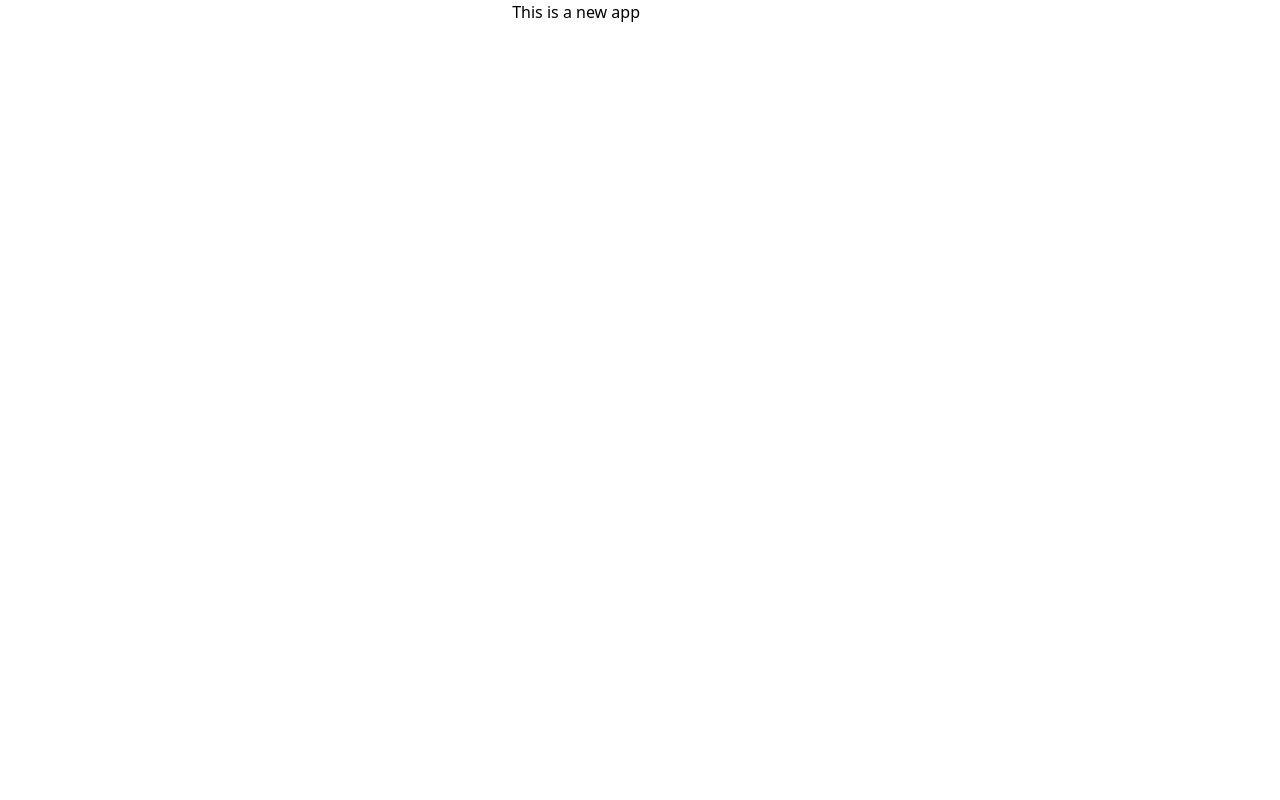
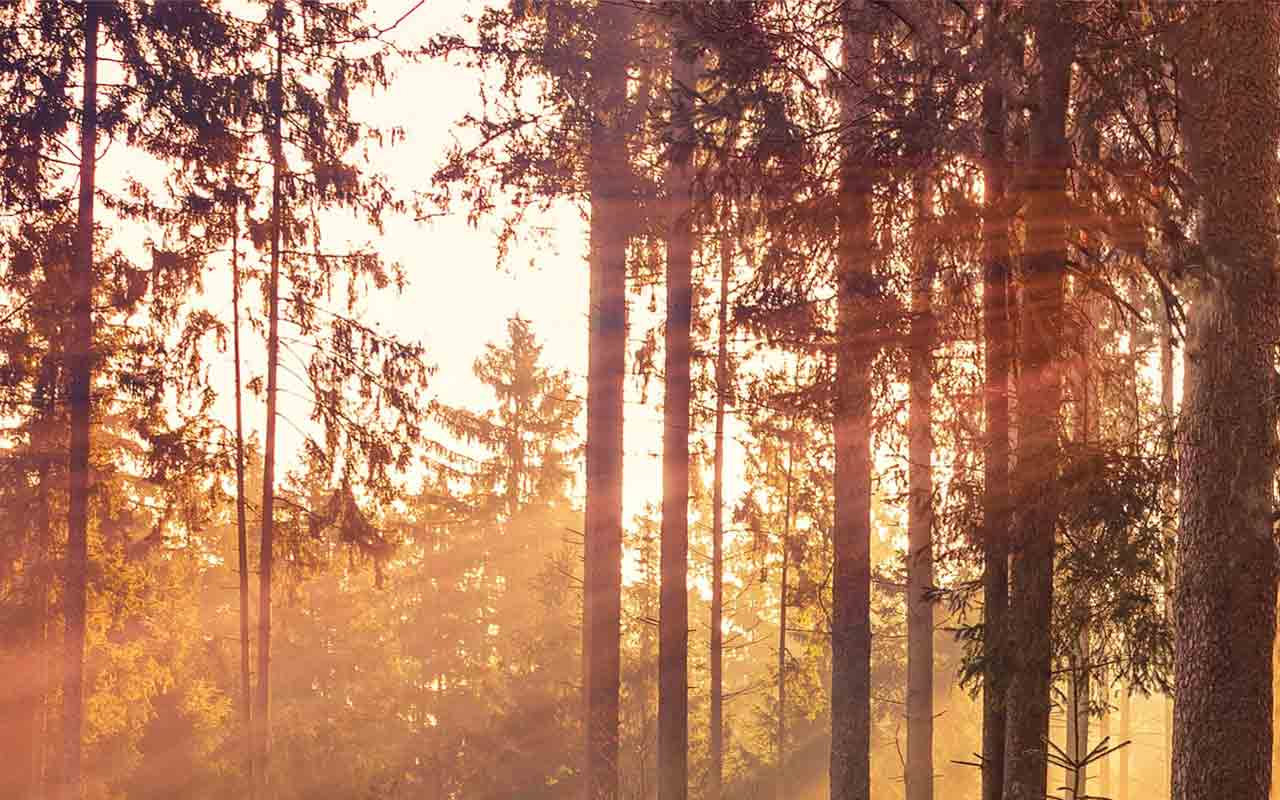
Before and after one commit to Optiq01/udundi-coding-challenge, a Vue app: page / in a window 1280 px wide. Built offline with nearby package versions, Linux system fonts and the light colour scheme.

Commit message:
added background, colors and sidebar

```diff
--- a/src/App.vue
+++ b/src/App.vue
@@ -4,11 +4,24 @@ import TheWelcome from './components/TheWelcome.vue'
 </script>
 
 <template>
-  <header>
-    <h1 class="text-[length:var(--text-headline-2)] bg-red-600">This is a new app</h1>
-  </header>
+  <section class="page bg-cover bg-center">
+    <div class="sidebar bg-burgundy sm:w-[var(--xSmall-1-3)] md:w-[var(--small-2-4)] lg:w-[var(--loMed-2-5)] z-10"></div>
+  </section>
 </template>
 
 <style scoped>
+  .page{
+    display: grid;
+    width: 100%;
+    height: 100%;
+    grid-template-columns: auto 1fr;
+    grid-template-rows: 1fr var(--loMed-1-3) var(--hiMed-2-3);
+    background-image: url('./assets/background.jpg');
+  }
 
+  .sidebar{
+    grid-area: 1/1/4/2;
+    display: block;
+    --baseSize-w: var(--loMed-1-3);
+  }
 </style>
--- a/src/assets/main.css
+++ b/src/assets/main.css
@@ -4,35 +4,6 @@
 @tailwind utilities;
 
 #app {
-  max-width: 1280px;
-  margin: 0 auto;
-  padding: 2rem;
-
-  font-weight: normal;
+  width: 100%;
+  height: 100vh;
 }
-
-a,
-.green {
-  text-decoration: none;
-  color: hsla(160, 100%, 37%, 1);
-  transition: 0.4s;
-}
-
-@media (hover: hover) {
-  a:hover {
-    background-color: hsla(160, 100%, 37%, 0.2);
-  }
-}
-
-@media (min-width: 1024px) {
-  body {
-    display: flex;
-    place-items: center;
-  }
-
-  #app {
-    display: grid;
-    grid-template-columns: 1fr 1fr;
-    padding: 0 2rem;
-  }
-}
--- a/tailwind.config.js
+++ b/tailwind.config.js
@@ -5,6 +5,15 @@ module.exports = {
   purge: ['./index.html', './src/**/*.{vue,js,ts,jsx,tsx}'],
   theme: {
     extend: {},
+    screens:{
+      'sm': '300px',
+      'md': '500px',
+      'lg': '1024px'
+    },
+    colors:{
+      'burgundy': '#611818',
+      'tan': '#a36754'
+    }
   },
   plugins: [],
 }
```
